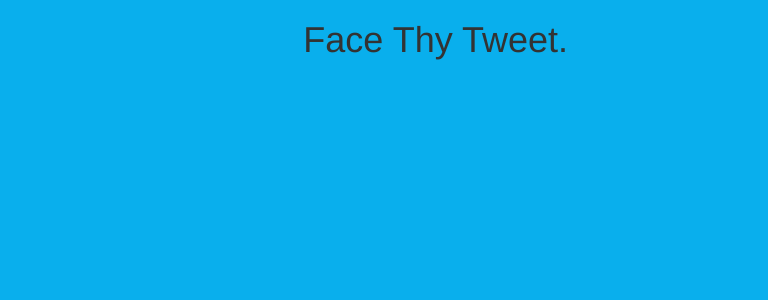
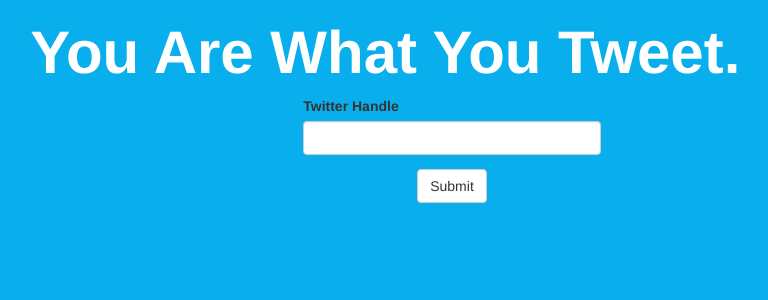
Before and after one commit to Shoshin23/FTT, a Flask app: page / in a window 1280 px wide. Shown: the top 300 px of the page, without its empty margins (188-956 px from the left). Run offline with Flask 2, Linux system fonts and the light colour scheme; parts of the project's set-up code (start-up, migrations or seed data) failed here and were passed over; some libraries are stand-ins or nearby versions.

Commit message:
Get onboard with the Twitter API.

```diff
--- a/main.py
+++ b/main.py
@@ -1,8 +1,23 @@
-from flask import Flask, render_template
+from flask import Flask, render_template,request,redirect
+from twitter import *
+import json
 app = Flask(__name__, static_folder='templates')
+token = "1154080303-71C0gdJhI5zmzcMVGJrzTPjRuxXdcWp2d7weZFS"
+token_secret = "f5ZRZxzpVKkCdX2wkyyKxChaiX0csSmyFLzxM5AF4aULC"
+consumer_key = "DXmpxxccoWxVPHzpR5PxyrIu5"
+consumer_secret = "ilmcb9Rr4RIGa0zRkaCti3OUHDZ6JVLJ9nm9k7AzPbWHb1kBD1"
+t = Twitter(
+    auth=OAuth(token, token_secret, consumer_key, consumer_secret))
 
 @app.route('/') #index.
 def index():
 	return render_template('index.html')
+
+@app.route('/result',methods=['POST'])
+def result():
+	handle = request.form['twitter-handle']
+	tl = t.statuses.user_timeline(screen_name=handle)
+	extract_text(tl)
+	return redirect('/')
 if __name__ == '__main__':
 	app.run()
--- a/templates/index.html
+++ b/templates/index.html
@@ -14,10 +14,18 @@
 		</head>
 <body>
 	<div class="containter-fluid">
+
 	<div class="row">
-	    <div class="center-block col-md-3" style="float: none;">
-		<h1> Face Thy Tweet.</h1>
+	    <div class="center-block col-md-8" style="float: none;">
+		<h1 style="color:white; font-weight:900; font-size: 60px;"> You Are What You Tweet.</h1>
 		</div>
+		<div class="center-block col-md-3" style="float:none;">
+		<form action="/result" method="POST">
+		<label for="Twitter">Twitter Handle</label>
+    <input type="text" name="twitter-handle" class="form-control" id="twitter">
+  </div>
+    <button type="submit" class="center-block btn btn-default">Submit</button>
+
 		</div>
 		</div>
 	</div>
--- a/templates/style.css
+++ b/templates/style.css
@@ -7,6 +7,12 @@ body {
   margin-left: auto;
   margin-right: auto;
 }
+.force-to-bottom {
+    position:absolute;
+    bottom: 50%;
+}
+
+
 
 .element {
   .center-block();
```
